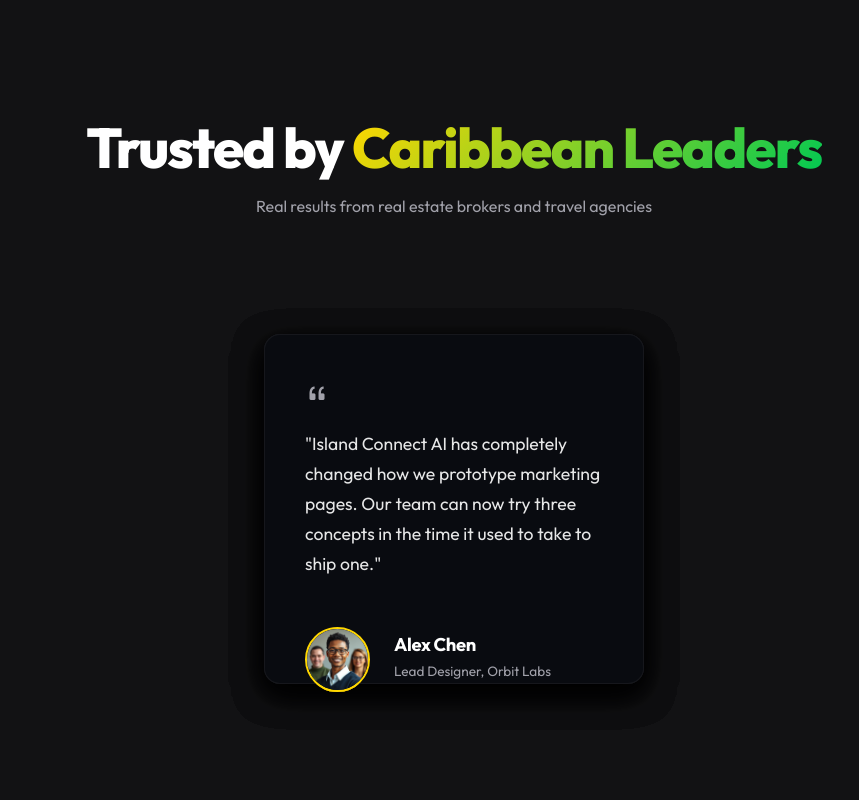
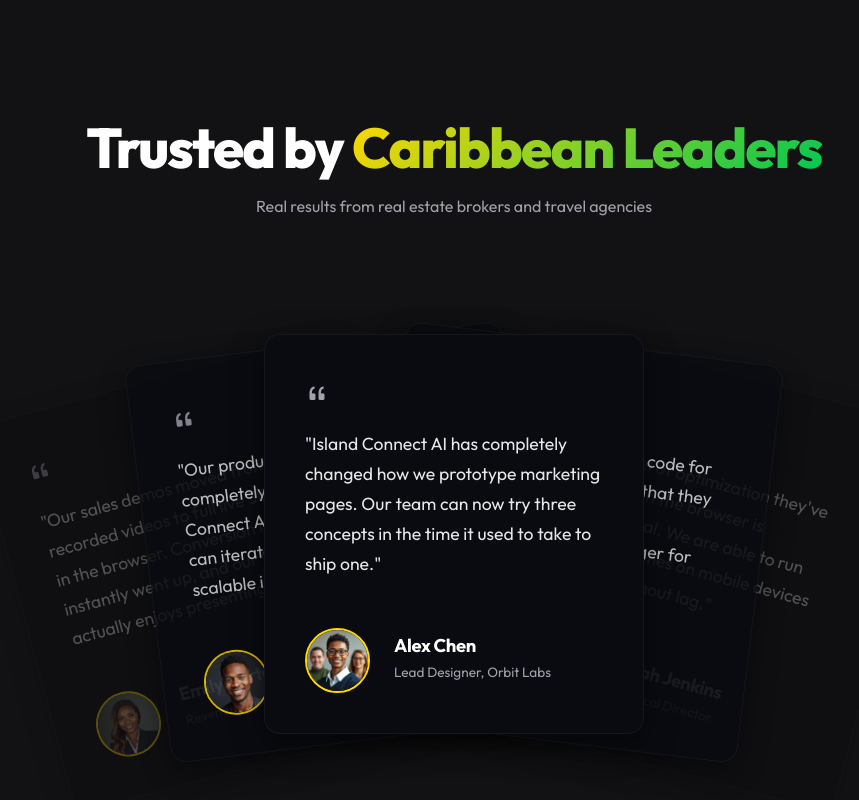
Before and after one commit to IVarm32/Island-Connect-AI., a React (Vite) app: page / in a window 1280 px wide. Shown: the part 3663-4463 px from the top of the page, without its empty margins (186-1045 px from the left). Built offline with nearby package versions, Linux system fonts and the light colour scheme.

Commit message:
Fix testimonial section desktop overlap and improve interactive fan effect

```diff
--- a/index.css
+++ b/index.css
@@ -524,9 +524,9 @@ section {
 /* Testimonials */
 .testimonial-slider {
     position: relative;
-    max-width: 1000px;
+    max-width: 1200px; /* Slightly wider */
     margin: 4rem auto;
-    height: 450px;
+    min-height: 500px; /* Increased height and made it min-height */
     display: flex;
     justify-content: center;
     align-items: center;
@@ -534,8 +534,8 @@ section {
 
 .testimonial-track {
     position: relative;
-    width: 400px;
-    height: 350px;
+    width: 600px; /* Increased from 400px for better spread */
+    height: 400px; /* Increased from 350px */
     display: flex;
     justify-content: center;
     align-items: center;
@@ -569,16 +569,16 @@ section {
     display: block;
 }
 
-/* Base styles / Closed State */
+/* Base styles / Closed State - More distinct rotations to fix overlap */
 .testimonial-card:nth-child(1) {
     z-index: 1;
-    transform: rotate(-8deg) translateX(-10px);
-    opacity: 0.2;
+    transform: rotate(-15deg) translateX(-40px);
+    opacity: 0.3;
 }
 
 .testimonial-card:nth-child(2) {
     z-index: 2;
-    transform: rotate(-4deg) translateX(-5px);
+    transform: rotate(-7deg) translateX(-20px);
     opacity: 0.8;
 }
 
@@ -590,51 +590,52 @@ section {
 
 .testimonial-card:nth-child(4) {
     z-index: 2;
-    transform: rotate(4deg) translateX(5px);
+    transform: rotate(7deg) translateX(20px);
     opacity: 0.8;
 }
 
 .testimonial-card:nth-child(5) {
     z-index: 1;
-    transform: rotate(8deg) translateX(10px);
-    opacity: 0.2;
+    transform: rotate(15deg) translateX(40px);
+    opacity: 0.3;
 }
 
-/* Desktop hover - Fan Opens */
+/* Desktop hover - Fan Opens - Triggered by slider for better UX */
 @media (min-width: 1024px) {
-    .testimonial-track:hover .testimonial-card:nth-child(1) {
-        transform: rotate(-35deg) translateX(-80px);
-        opacity: 0.4;
+    .testimonial-slider:hover .testimonial-card:nth-child(1) {
+        transform: rotate(-40deg) translateX(-150px) translateY(-20px);
+        opacity: 0.5;
     }
 
-    .testimonial-track:hover .testimonial-card:nth-child(2) {
-        transform: rotate(-18deg) translateX(-40px);
+    .testimonial-slider:hover .testimonial-card:nth-child(2) {
+        transform: rotate(-20deg) translateX(-80px) translateY(-10px);
         opacity: 0.9;
     }
 
-    .testimonial-track:hover .testimonial-card:nth-child(3) {
-        transform: rotate(0deg) translateY(-10px);
+    .testimonial-slider:hover .testimonial-card:nth-child(3) {
+        transform: rotate(0deg) translateY(-30px);
         opacity: 1;
-        z-index: 5;
+        z-index: 10;
+        border-color: var(--accent-gold);
     }
 
-    .testimonial-track:hover .testimonial-card:nth-child(4) {
-        transform: rotate(18deg) translateX(40px);
+    .testimonial-slider:hover .testimonial-card:nth-child(4) {
+        transform: rotate(20deg) translateX(80px) translateY(-10px);
         opacity: 0.9;
     }
 
-    .testimonial-track:hover .testimonial-card:nth-child(5) {
-        transform: rotate(35deg) translateX(80px);
-        opacity: 0.4;
+    .testimonial-slider:hover .testimonial-card:nth-child(5) {
+        transform: rotate(40deg) translateX(150px) translateY(-20px);
+        opacity: 0.5;
     }
 
     /* Pull up individual card on hover */
-    .testimonial-track .testimonial-card:hover {
-        transform: translateY(-40px) scale(1.08) rotate(0deg) !important;
-        z-index: 20 !important;
+    .testimonial-card:hover {
+        transform: translateY(-80px) scale(1.1) rotate(0deg) !important;
+        z-index: 50 !important;
         opacity: 1 !important;
-        box-shadow: 0 30px 60px rgba(0, 0, 0, 0.9);
-        border: 1px solid rgba(255, 215, 0, 0.3);
+        box-shadow: 0 40px 80px rgba(0, 0, 0, 0.9);
+        border: 2px solid var(--accent-gold) !important;
     }
 }
 
--- a/index.html
+++ b/index.html
@@ -401,7 +401,7 @@
     <script type="module" src="index.tsx" defer></script>
 
     <!-- Main Project Scripts (Deferred) -->
-    <script src="js/main.js" defer></script>
+    <script type="module" src="js/main.js" defer></script>
 
     <footer class="site-footer">
         <div class="container footer-content">
--- a/js/main.js
+++ b/js/main.js
@@ -165,7 +165,8 @@ function initReveal() {
         });
     }, observerOptions);
 
-    document.querySelectorAll('.service-card, .h-scroll-card, .contact-form, .testimonial-card').forEach(el => {
+    document.querySelectorAll('.service-card, .h-scroll-card, .contact-form, .testimonial-slider').forEach(el => {
+        if (!el) return;
         el.style.opacity = '0';
         el.style.transform = 'translateY(30px)';
         el.style.transition = 'all 0.8s cubic-bezier(0.4, 0, 0.2, 1)';
--- a/private-policy.html
+++ b/private-policy.html
@@ -30,7 +30,7 @@
     <link rel="stylesheet" href="index.css">
 
     <!-- Main Project Scripts (Deferred) for Nav logic -->
-    <script src="js/main.js" defer></script>
+    <script type="module" src="js/main.js" defer></script>
 </head>
 
 <body>
```
